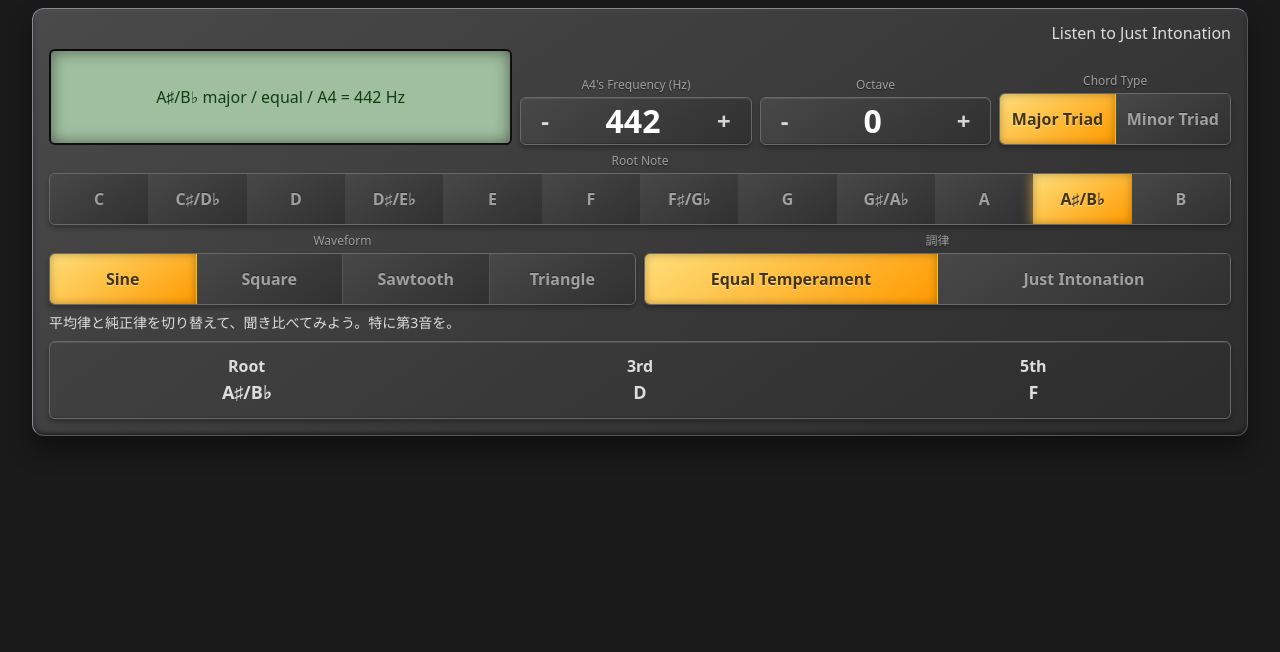
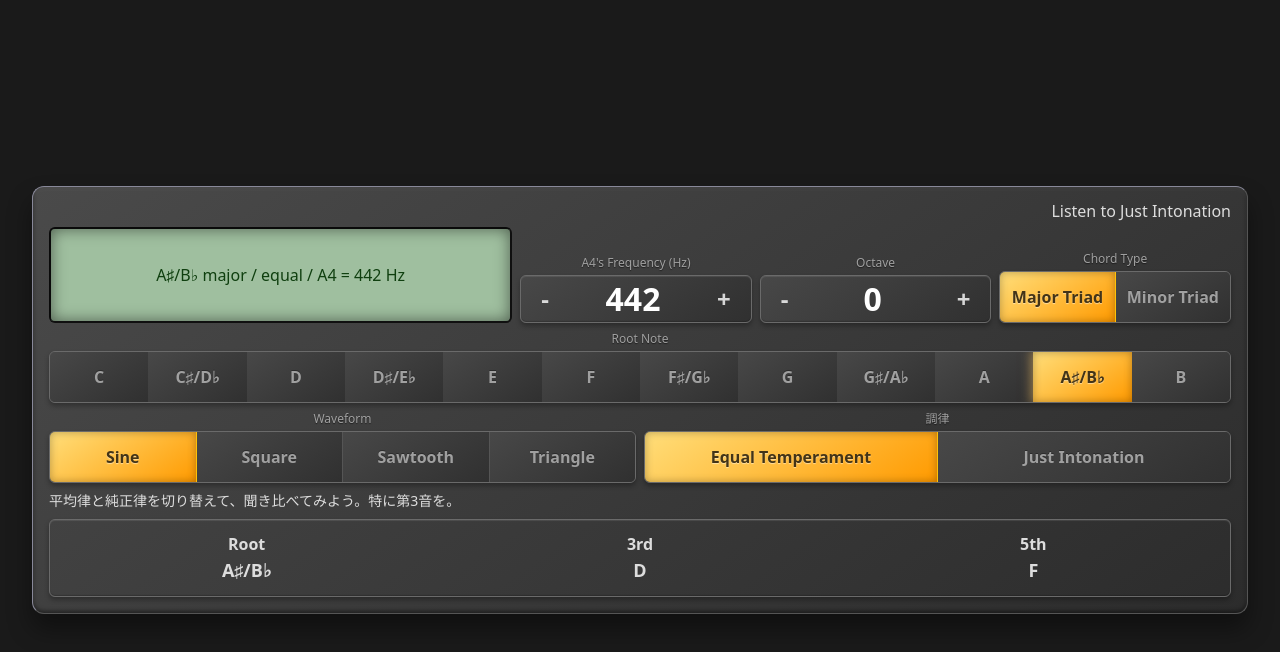
Before and after one commit to Nyoho/just-intonation, a React (Vite) app: page / in a window 1280 px wide. Shown: the top 652 px of the page. Built offline with nearby package versions, Linux system fonts and the light colour scheme.

Commit message:
Centering landscape

```diff
--- a/src/App.tsx
+++ b/src/App.tsx
@@ -274,7 +274,7 @@ export default function App() {
   }, [aFrequency, selectedPitch, chordType, mode, octave, waveform])
 
   return (
-    <div className="flex justify-center items-center min-h-[100dvh] landscape:items-start landscape:py-2 bg-[#1a1a1a] box-border font-sans overflow-y-auto">
+    <div className="flex justify-center items-center min-h-[100dvh] bg-[#1a1a1a] box-border font-sans overflow-y-auto">
       <div
         className="rounded-xl px-4 py-2 w-full max-w-md landscape:max-w-none landscape:w-[95vw] landscape:flex landscape:flex-col"
         style={{
```
